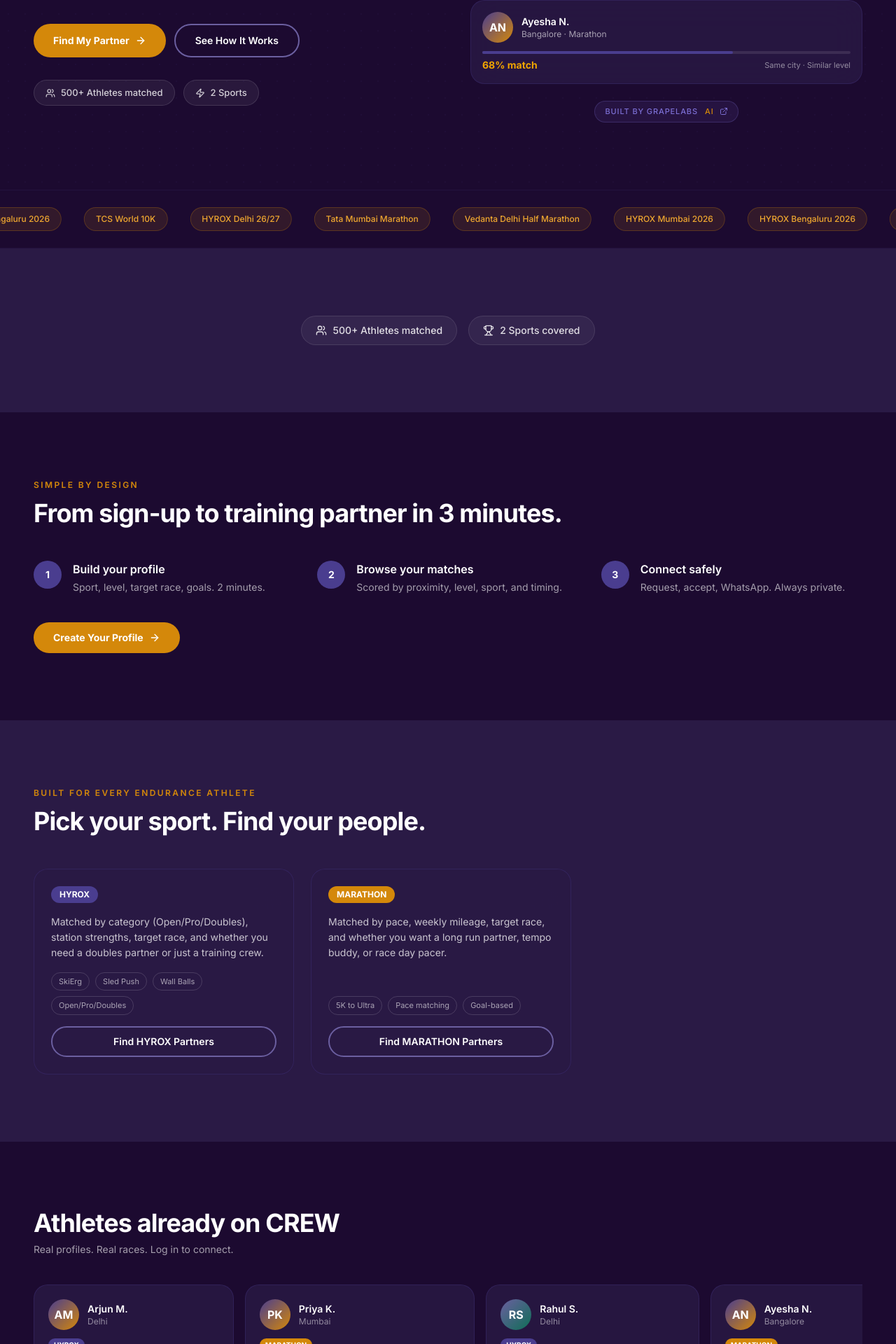
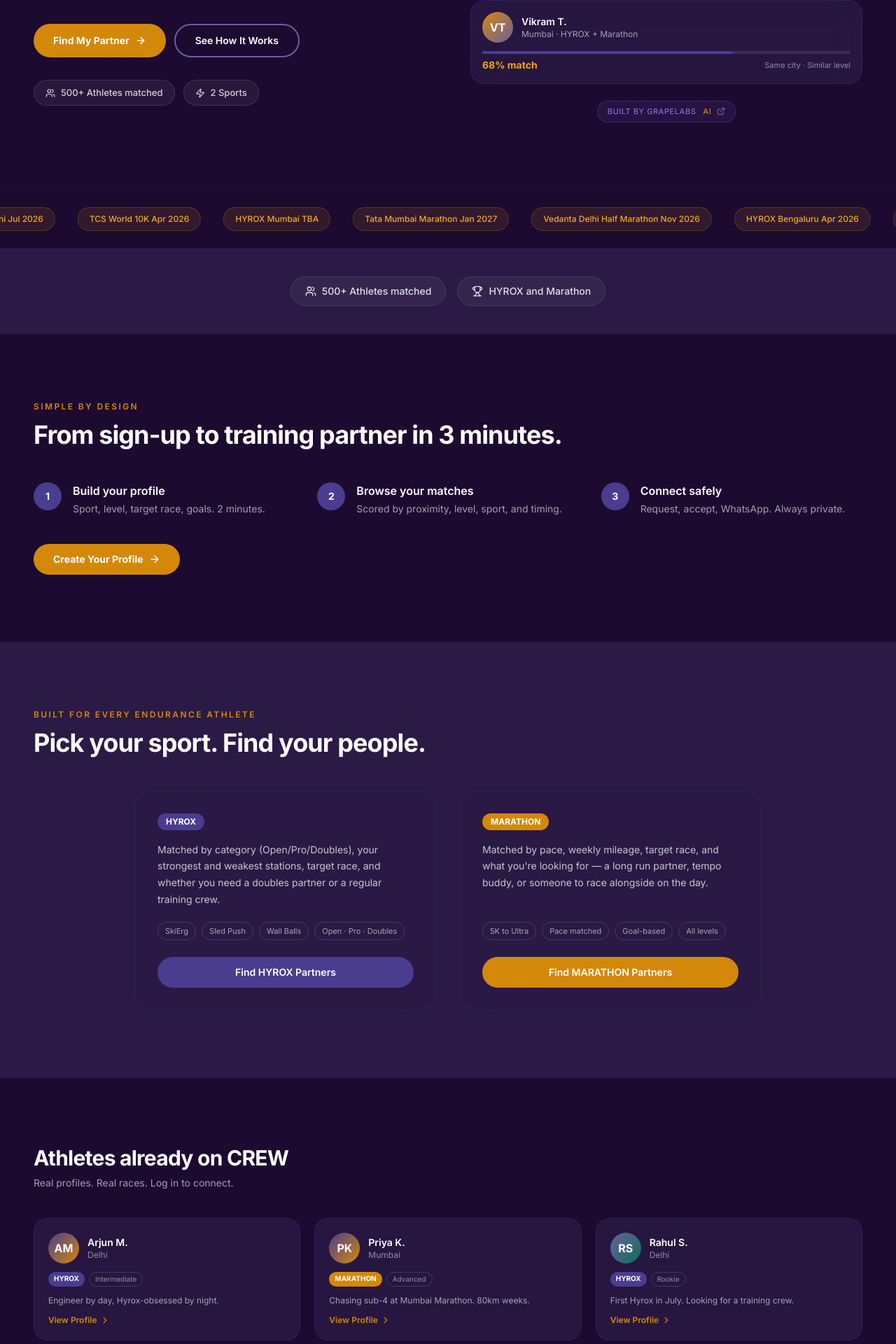
Before and after one commit to kritikachoudhury2/Crew-2.0, a React (Create React App) app in the folder crew-final/frontend/: page / in a window 1280 px wide. Shown: the part 464-2384 px from the top of the page at 70% size. Built offline with nearby package versions, Linux system fonts and the light colour scheme; no server answers; the database is empty; the HTML template or start-up script is replaced by a standard one.

Commit message:
Update Home.js

```diff
--- a/crew-final/frontend/src/pages/Home.js
+++ b/crew-final/frontend/src/pages/Home.js
@@ -29,10 +29,8 @@ function HeroProfileCard({ name, city, sport, matchPct, delay }) {
           <p className="font-inter text-xs" style={{ color: 'rgba(255,255,255,0.6)' }}>{city} · {sport}</p>
         </div>
       </div>
-      <div className="mb-1.5">
-        <div className="w-full h-1 rounded-full" style={{ background: 'rgba(255,255,255,0.1)' }}>
-          <div className="h-full rounded-full" style={{ width: `${matchPct}%`, background: '#4A3D8F' }} />
-        </div>
+      <div className="w-full h-1 rounded-full mb-1.5" style={{ background: 'rgba(255,255,255,0.1)' }}>
+        <div className="h-full rounded-full" style={{ width: `${matchPct}%`, background: '#4A3D8F' }} />
       </div>
       <div className="flex items-center justify-between">
         <span className="font-inter font-bold text-sm" style={{ color: '#F0A500' }}>{matchPct}% match</span>
@@ -44,8 +42,8 @@ function HeroProfileCard({ name, city, sport, matchPct, delay }) {
 
 function Marquee() {
   const items = [
-    'HYROX Bengaluru 2026', 'TCS World 10K', 'HYROX Delhi 26/27',
-    'Tata Mumbai Marathon', 'Vedanta Delhi Half Marathon', 'HYROX Mumbai 2026',
+    'HYROX Delhi Jul 2026', 'TCS World 10K Apr 2026', 'HYROX Mumbai TBA',
+    'Tata Mumbai Marathon Jan 2027', 'Vedanta Delhi Half Marathon Nov 2026', 'HYROX Bengaluru Apr 2026',
   ];
   return (
     <div className="overflow-hidden py-6" style={{ borderTop: '1px solid rgba(74,61,143,0.15)', borderBottom: '1px solid rgba(74,61,143,0.15)' }}>
@@ -63,21 +61,19 @@ function Marquee() {
 
 function SportCard({ badge, badgeColor, desc, tags, sport, to }) {
   return (
-    <div className="rounded-[20px] p-6 flex flex-col h-full backdrop-blur-xl border transition-all duration-200 hover:-translate-y-1"
+    <div className="rounded-[24px] p-8 flex flex-col h-full backdrop-blur-xl border transition-all duration-200 hover:-translate-y-1"
       style={{ background: 'rgba(42,26,69,0.60)', borderColor: 'rgba(74,61,143,0.30)' }}>
       <span className="inline-block self-start px-3 py-1 rounded-pill font-inter font-bold text-xs text-white mb-4"
-        style={{ background: badgeColor }}>
-        {badge}
-      </span>
-      <p className="font-inter text-sm mb-4 flex-1" style={{ color: 'rgba(255,255,255,0.75)', lineHeight: 1.6 }}>{desc}</p>
-      <div className="flex flex-wrap gap-2 mb-4">
+        style={{ background: badgeColor }}>{badge}</span>
+      <p className="font-inter text-sm mb-5 flex-1" style={{ color: 'rgba(255,255,255,0.75)', lineHeight: 1.7 }}>{desc}</p>
+      <div className="flex flex-wrap gap-2 mb-6">
         {tags.map(t => (
           <span key={t} className="px-2.5 py-1 rounded-pill font-inter text-[11px]"
             style={{ border: '1px solid rgba(255,255,255,0.15)', color: 'rgba(255,255,255,0.6)' }}>{t}</span>
         ))}
       </div>
-      <Link to={to} className="mt-auto w-full text-center py-2.5 rounded-pill font-inter font-semibold text-sm transition-colors"
-        style={{ border: '2px solid #6B5FA0', color: '#fff' }} data-testid={`sport-card-${sport}-cta`}>
+      <Link to={to} className="w-full text-center py-3 rounded-pill font-inter font-semibold text-sm transition-colors hover:opacity-90"
+        style={{ background: badgeColor, color: '#fff' }} data-testid={`sport-card-${sport}-cta`}>
         Find {badge} Partners
       </Link>
     </div>
@@ -91,16 +87,15 @@ export default function Home() {
   useEffect(() => {
     const fetchData = async () => {
       const today = new Date().toISOString().split('T')[0];
-      const { data: evts } = await supabase
-        .from('events').select('*')
+      const { data: evts } = await supabase.from('events').select('*')
         .gte('event_date', today).eq('is_active', true)
         .order('event_date', { ascending: true }).limit(3);
       if (evts?.length) setEvents(evts);
 
-      const { data: profs } = await supabase
-        .from('profiles').select('id, name, city, sport, level, bio, photo_url, email_verified, last_active')
-        .neq('flagged', true).not('name', 'is', null).limit(6);
-      setProfiles(profs?.length ? profs : SEED_PROFILES.slice(0, 6));
+      const { data: profs } = await supabase.from('profiles')
+        .select('id,name,city,sport,level,bio,photo_url,email_verified,last_active')
+        .neq('flagged', true).not('name', 'is', null).limit(3);
+      setProfiles(profs?.length ? profs : SEED_PROFILES.slice(0, 3));
     };
     fetchData();
   }, []);
@@ -121,10 +116,10 @@ export default function Home() {
           <div className="flex flex-col justify-center">
             <span className="inline-flex items-center self-start gap-2 px-3.5 py-1.5 rounded-pill font-inter font-medium text-[11px] uppercase tracking-wider mb-6"
               style={{ color: '#F0A500', background: 'rgba(240,165,0,0.08)', border: '1px solid rgba(240,165,0,0.25)' }}>
-              <span className="w-1.5 h-1.5 rounded-full bg-amber-brand" /> ENDURANCE ATHLETE MATCHING
+              <span className="w-1.5 h-1.5 rounded-full" style={{ background: '#D4880A' }} /> ENDURANCE ATHLETE MATCHING
             </span>
             <h1 className="font-inter font-[800] text-4xl sm:text-5xl lg:text-[60px] text-white leading-[1.05] mb-6"
-              style={{ letterSpacing: '-2px' }} data-testid="hero-heading">
+              style={{ letterSpacing: '-2px' }}>
               Find your people.<br />Race your best.
             </h1>
             <p className="font-inter text-base md:text-lg mb-8 max-w-[480px] leading-relaxed" style={{ color: 'rgba(255,255,255,0.7)' }}>
@@ -132,11 +127,11 @@ export default function Home() {
             </p>
             <div className="flex flex-wrap gap-3 mb-8">
               <Link to="/get-started" className="inline-flex items-center gap-2 px-7 py-3 rounded-pill font-inter font-bold text-sm transition-all hover:scale-[1.02]"
-                style={{ background: '#D4880A', color: '#fff' }} data-testid="hero-cta-primary">
+                style={{ background: '#D4880A', color: '#fff' }}>
                 Find My Partner <ArrowRight size={16} />
               </Link>
-              <Link to="/how-it-works" className="inline-flex items-center gap-2 px-7 py-3 rounded-pill font-inter font-semibold text-sm transition-colors"
-                style={{ border: '2px solid #6B5FA0', color: '#fff' }} data-testid="hero-cta-secondary">
+              <Link to="/how-it-works" className="inline-flex items-center gap-2 px-7 py-3 rounded-pill font-inter font-semibold text-sm"
+                style={{ border: '2px solid #6B5FA0', color: '#fff' }}>
                 See How It Works
               </Link>
             </div>
@@ -152,14 +147,13 @@ export default function Home() {
             </div>
           </div>
           <div className="flex flex-col gap-4 lg:pt-8">
-            <HeroProfileCard name="Arjun M." city="Delhi" sport="Hyrox" matchPct={87} delay={0.1} />
-            <HeroProfileCard name="Priya K." city="Mumbai" sport="Marathon" matchPct={74} delay={0.25} />
-            <HeroProfileCard name="Ayesha N." city="Bangalore" sport="Marathon" matchPct={68} delay={0.4} />
+            <HeroProfileCard name="Arjun M." city="Delhi" sport="HYROX" matchPct={87} delay={0.1} />
+            <HeroProfileCard name="Ayesha N." city="Bangalore" sport="Marathon" matchPct={74} delay={0.25} />
+            <HeroProfileCard name="Vikram T." city="Mumbai" sport="HYROX + Marathon" matchPct={68} delay={0.4} />
             <div className="text-center mt-2">
               <a href="https://www.grapelabs.in" target="_blank" rel="noopener noreferrer"
-                className="inline-flex items-center gap-2 px-3.5 py-1.5 rounded-pill font-inter font-medium text-[11px] uppercase tracking-wider transition-colors hover:text-amber-brand"
-                style={{ color: '#7C6FD4', background: 'rgba(124,111,212,0.10)', border: '1px solid rgba(124,111,212,0.25)', letterSpacing: '0.08em' }}
-                data-testid="hero-grape-labs-pill">
+                className="inline-flex items-center gap-2 px-3.5 py-1.5 rounded-pill font-inter font-medium text-[11px] uppercase tracking-wider"
+                style={{ color: '#7C6FD4', background: 'rgba(124,111,212,0.10)', border: '1px solid rgba(124,111,212,0.25)' }}>
                 BUILT BY GRAPELABS <span style={{ color: '#D4880A', marginLeft: 2 }}>AI</span> <ExternalLink size={12} />
               </a>
             </div>
@@ -170,7 +164,7 @@ export default function Home() {
       <Marquee />
 
       {/* STATS */}
-      <section className="py-14 md:py-24 px-6 md:px-12" style={{ background: '#2A1A45' }}>
+      <section className="py-10 px-6 md:px-12" style={{ background: '#2A1A45' }}>
         <div className="max-w-7xl mx-auto flex flex-wrap justify-center gap-4">
           <div className="inline-flex items-center gap-2 px-5 py-2.5 rounded-pill" style={{ background: 'rgba(255,255,255,0.05)', border: '1px solid rgba(255,255,255,0.10)' }}>
             <Users size={16} style={{ color: 'rgba(255,255,255,0.85)' }} />
@@ -178,12 +172,12 @@ export default function Home() {
           </div>
           <div className="inline-flex items-center gap-2 px-5 py-2.5 rounded-pill" style={{ background: 'rgba(255,255,255,0.05)', border: '1px solid rgba(255,255,255,0.10)' }}>
             <Trophy size={16} style={{ color: 'rgba(255,255,255,0.85)' }} />
-            <span className="font-inter font-medium text-sm" style={{ color: 'rgba(255,255,255,0.85)' }}>2 Sports covered</span>
+            <span className="font-inter font-medium text-sm" style={{ color: 'rgba(255,255,255,0.85)' }}>HYROX and Marathon</span>
           </div>
         </div>
       </section>
 
-      {/* HOW IT WORKS SUMMARY */}
+      {/* HOW IT WORKS */}
       <section className="py-14 md:py-24 px-6 md:px-12" style={{ background: '#1C0A30' }}>
         <div className="max-w-7xl mx-auto">
           <span className="block font-inter font-semibold text-xs tracking-[0.2em] uppercase mb-3" style={{ color: '#D4880A' }}>SIMPLE BY DESIGN</span>
@@ -206,25 +200,25 @@ export default function Home() {
             ))}
           </div>
           <Link to="/get-started" className="inline-flex items-center gap-2 px-7 py-3 rounded-pill font-inter font-bold text-sm transition-all hover:scale-[1.02]"
-            style={{ background: '#D4880A', color: '#fff' }} data-testid="how-it-works-cta">
+            style={{ background: '#D4880A', color: '#fff' }}>
             Create Your Profile <ArrowRight size={16} />
           </Link>
         </div>
       </section>
 
-      {/* SPORT CARDS */}
+      {/* SPORT CARDS — wider, centered, 2 col */}
       <section className="py-14 md:py-24 px-6 md:px-12" style={{ background: '#2A1A45' }}>
         <div className="max-w-7xl mx-auto">
           <span className="block font-inter font-semibold text-xs tracking-[0.2em] uppercase mb-3" style={{ color: '#D4880A' }}>BUILT FOR EVERY ENDURANCE ATHLETE</span>
           <h2 className="font-inter font-bold text-2xl sm:text-3xl lg:text-4xl text-white tracking-tight mb-12">Pick your sport. Find your people.</h2>
-          <div className="grid grid-cols-1 md:grid-cols-2 gap-6 max-w-3xl">
+          <div className="grid grid-cols-1 md:grid-cols-2 gap-8 max-w-4xl mx-auto">
             <SportCard badge="HYROX" badgeColor="#4A3D8F" sport="hyrox"
-              desc="Matched by category (Open/Pro/Doubles), station strengths, target race, and whether you need a doubles partner or just a training crew."
-              tags={['SkiErg', 'Sled Push', 'Wall Balls', 'Open/Pro/Doubles']}
+              desc="Matched by category (Open/Pro/Doubles), your strongest and weakest stations, target race, and whether you need a doubles partner or a regular training crew."
+              tags={['SkiErg', 'Sled Push', 'Wall Balls', 'Open · Pro · Doubles']}
               to="/find-a-partner?sport=hyrox" />
             <SportCard badge="MARATHON" badgeColor="#D4880A" sport="marathon"
-              desc="Matched by pace, weekly mileage, target race, and whether you want a long run partner, tempo buddy, or race day pacer."
-              tags={['5K to Ultra', 'Pace matching', 'Goal-based']}
+              desc="Matched by pace, weekly mileage, target race, and what you're looking for — a long run partner, tempo buddy, or someone to race alongside on the day."
+              tags={['5K to Ultra', 'Pace matched', 'Goal-based', 'All levels']}
               to="/find-a-partner?sport=marathon" />
           </div>
         </div>
@@ -233,11 +227,11 @@ export default function Home() {
       {/* FEATURED ATHLETES */}
       <section className="py-14 md:py-24 px-6 md:px-12" style={{ background: '#1C0A30' }}>
         <div className="max-w-7xl mx-auto">
-          <h2 className="font-inter font-bold text-2xl sm:text-3xl lg:text-4xl text-white tracking-tight mb-2">Athletes already on CREW</h2>
+          <h2 className="font-inter font-bold text-2xl sm:text-3xl text-white tracking-tight mb-2">Athletes already on CREW</h2>
           <p className="font-inter text-sm mb-10" style={{ color: 'rgba(255,255,255,0.6)' }}>Real profiles. Real races. Log in to connect.</p>
-          <div className="flex gap-4 overflow-x-auto pb-4 scrollbar-none">
+          <div className="grid grid-cols-1 sm:grid-cols-2 md:grid-cols-3 gap-5">
             {profiles.map((p) => (
-              <div key={p.id} className="min-w-[260px] rounded-[20px] p-5 border flex flex-col shrink-0 transition-all hover:-translate-y-1"
+              <div key={p.id} className="rounded-[20px] p-5 border flex flex-col transition-all hover:-translate-y-1"
                 style={{ background: 'rgba(42,26,69,0.80)', borderColor: 'rgba(74,61,143,0.30)' }}>
                 <div className="flex items-center gap-3 mb-3">
                   <GradientAvatar name={p.name} size={44} />
@@ -251,10 +245,11 @@ export default function Home() {
                     const b = sportBadge(s);
                     return <span key={s} className="px-2 py-0.5 rounded-pill text-[10px] font-inter font-bold text-white" style={{ background: b.bg }}>{b.label}</span>;
                   })}
+                  {p.level && <span className="px-2 py-0.5 rounded-pill text-[10px] font-inter capitalize" style={{ border: '1px solid rgba(255,255,255,0.15)', color: 'rgba(255,255,255,0.5)' }}>{p.level}</span>}
                 </div>
-                {p.bio && <p className="font-inter text-xs mb-3 line-clamp-2" style={{ color: 'rgba(255,255,255,0.6)' }}>{p.bio}</p>}
+                {p.bio && <p className="font-inter text-xs mb-3 flex-1" style={{ color: 'rgba(255,255,255,0.6)', display: '-webkit-box', WebkitLineClamp: 2, WebkitBoxOrient: 'vertical', overflow: 'hidden' }}>{p.bio}</p>}
                 <Link to="/get-started" className="mt-auto font-inter font-semibold text-xs flex items-center gap-1 transition-colors hover:text-amber-brand"
-                  style={{ color: '#D4880A' }} data-testid={`featured-athlete-${p.id}`}>
+                  style={{ color: '#D4880A' }}>
                   View Profile <ChevronRight size={14} />
                 </Link>
               </div>
@@ -266,7 +261,7 @@ export default function Home() {
       {/* UPCOMING EVENTS */}
       <section className="py-14 md:py-24 px-6 md:px-12" style={{ background: '#2A1A45' }}>
         <div className="max-w-7xl mx-auto">
-          <h2 className="font-inter font-bold text-2xl sm:text-3xl lg:text-4xl text-white tracking-tight mb-10">Races worth training for.</h2>
+          <h2 className="font-inter font-bold text-2xl sm:text-3xl text-white tracking-tight mb-10">Races worth training for.</h2>
           {events.length > 0 ? (
             <div className="grid grid-cols-1 md:grid-cols-3 gap-6 mb-8">
               {events.map(ev => {
@@ -276,8 +271,8 @@ export default function Home() {
                   <div key={ev.id} className="rounded-[20px] p-6 border transition-all hover:-translate-y-1"
                     style={{ background: 'rgba(28,10,48,0.80)', borderColor: 'rgba(74,61,143,0.30)' }}>
                     <span className="inline-block px-2.5 py-0.5 rounded-pill text-[10px] font-inter font-bold text-white mb-3" style={{ background: b.bg }}>{b.label}</span>
-                    <h3 className="font-inter font-bold text-lg text-white mb-1">{ev.name}</h3>
-                    <p className="font-inter text-sm mb-2" style={{ color: 'rgba(255,255,255,0.6)' }}>
+                    <h3 className="font-inter font-bold text-base text-white mb-1">{ev.name}</h3>
+                    <p className="font-inter text-sm mb-1" style={{ color: 'rgba(255,255,255,0.6)' }}>
                       {new Date(ev.event_date).toLocaleDateString('en-IN', { day: 'numeric', month: 'short', year: 'numeric' })}
                     </p>
                     <p className="font-inter text-xs mb-3" style={{ color: 'rgba(255,255,255,0.5)' }}>{ev.city}</p>
@@ -285,12 +280,10 @@ export default function Home() {
                       style={{ background: 'rgba(212,136,10,0.15)', color: '#F0A830' }}>
                       {days === 0 ? 'Today!' : `${days} days away`}
                     </span>
-                    <div className="flex gap-2">
-                      <Link to={`/find-a-partner?event=${ev.slug}`} className="flex-1 text-center py-2 rounded-pill font-inter font-semibold text-xs"
-                        style={{ background: '#D4880A', color: '#fff' }} data-testid={`event-cta-${ev.slug}`}>
-                        Find Partners
-                      </Link>
-                    </div>
+                    <Link to={`/find-a-partner?event=${ev.slug}`} className="block w-full text-center py-2 rounded-pill font-inter font-semibold text-xs"
+                      style={{ background: '#D4880A', color: '#fff' }}>
+                      Find Partners
+                    </Link>
                   </div>
                 );
               })}
@@ -299,28 +292,28 @@ export default function Home() {
             <p className="font-inter text-sm mb-8" style={{ color: 'rgba(255,255,255,0.5)' }}>Loading upcoming events...</p>
           )}
           <Link to="/events" className="inline-flex items-center gap-2 font-inter font-semibold text-sm transition-colors hover:text-amber-brand"
-            style={{ color: '#D4880A' }} data-testid="see-all-events">
+            style={{ color: '#D4880A' }}>
             See All Events <ArrowRight size={16} />
           </Link>
         </div>
       </section>
 
-      {/* GRAPELABS AI CTA */}
-      <section className="py-14 md:py-24 px-6 md:px-12" style={{ background: '#2A1A45', borderTop: '1px solid rgba(74,61,143,0.20)' }}>
+      {/* GRAPELABS CTA */}
+      <section className="py-14 md:py-24 px-6 md:px-12" style={{ background: '#1C0A30', borderTop: '1px solid rgba(74,61,143,0.20)' }}>
         <div className="max-w-4xl mx-auto text-center">
           <span className="inline-flex items-center gap-2 px-3.5 py-1.5 rounded-pill font-inter font-medium text-[11px] uppercase tracking-wider mb-6"
             style={{ color: '#F0A500', background: 'rgba(240,165,0,0.08)', border: '1px solid rgba(240,165,0,0.25)' }}>
-            <span className="w-1.5 h-1.5 rounded-full bg-amber-brand" /> POWERED BY GRAPELABS <span style={{ color: '#D4880A', marginLeft: 2 }}>AI</span>
+            <span className="w-1.5 h-1.5 rounded-full" style={{ background: '#D4880A' }} /> POWERED BY GRAPELABS <span style={{ color: '#D4880A', marginLeft: 2 }}>AI</span>
           </span>
           <h2 className="font-inter font-bold text-2xl sm:text-3xl lg:text-4xl text-white tracking-tight mb-4">
             We build the systems that run your business.
           </h2>
           <p className="font-inter text-base mb-8 max-w-xl mx-auto" style={{ color: 'rgba(255,255,255,0.7)', lineHeight: 1.7 }}>
-            GrapeLabs AI automates the day-to-day workflows slowing your team down: orders, leads, follow-ups, payments, and more. CREW is what we build for fun.
+            GrapeLabs AI automates the day-to-day workflows slowing your team down. Orders, leads, follow-ups, payments, and more. CREW is what we build for fun.
           </p>
           <a href="https://www.grapelabs.in" target="_blank" rel="noopener noreferrer"
             className="inline-flex items-center gap-2 px-7 py-3 rounded-pill font-inter font-bold text-sm transition-all hover:scale-[1.02]"
-            style={{ background: '#D4880A', color: '#fff' }} data-testid="grape-labs-cta">
+            style={{ background: '#D4880A', color: '#fff' }}>
             See What We Automate <ArrowRight size={16} />
           </a>
         </div>
```
